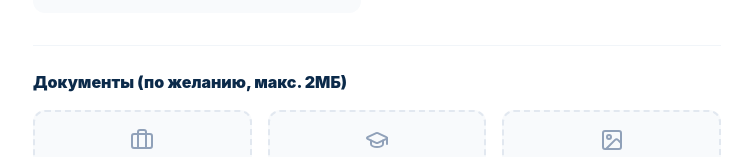
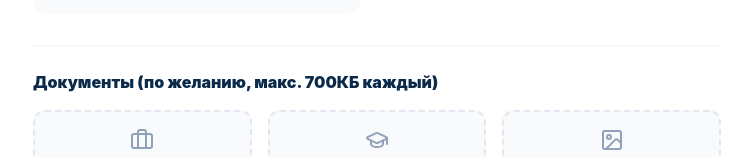
Before and after one commit to Jarves001/BILIMAL-NEW, a React (Vite) app: page /teacher-application in a window 1280 px wide. Shown: the part 604-761 px from the top of the page, without its empty margins (263-1016 px from the left). Built offline with nearby package versions, Linux system fonts and the light colour scheme; no server answers; the database is empty.

Commit message:
fix: update teacher application constraints
Reduce file upload limit to 700KB and remove education field from validation schema.

```diff
--- a/src/pages/TeacherApplication.tsx
+++ b/src/pages/TeacherApplication.tsx
@@ -29,8 +29,8 @@ export default function TeacherApplication() {
     const file = e.target.files?.[0];
     if (!file) return;
 
-    if (file.size > 2 * 1024 * 1024) {
-      alert('Файл слишком большой. Максимальный размер 2 МБ.');
+    if (file.size > 700 * 1024) {
+      alert('Файл слишком большой. Максимальный размер 700 КБ.');
       return;
     }
 
@@ -213,7 +213,7 @@ export default function TeacherApplication() {
           </div>
 
           <div className="pt-6 border-t border-slate-100">
-            <h3 className="font-black text-primary mb-4">Документы (по желанию, макс. 2МБ)</h3>
+            <h3 className="font-black text-primary mb-4">Документы (по желанию, макс. 700КБ каждый)</h3>
             <div className="grid grid-cols-1 md:grid-cols-3 gap-4">
 
               <div className="relative group cursor-pointer bg-slate-50 rounded-xl p-4 border-2 border-dashed border-slate-200 hover:border-accent hover:bg-white transition-all text-center">
```
Also changed, not shown: 1 other file (tests, documents, lock files or other folders).
